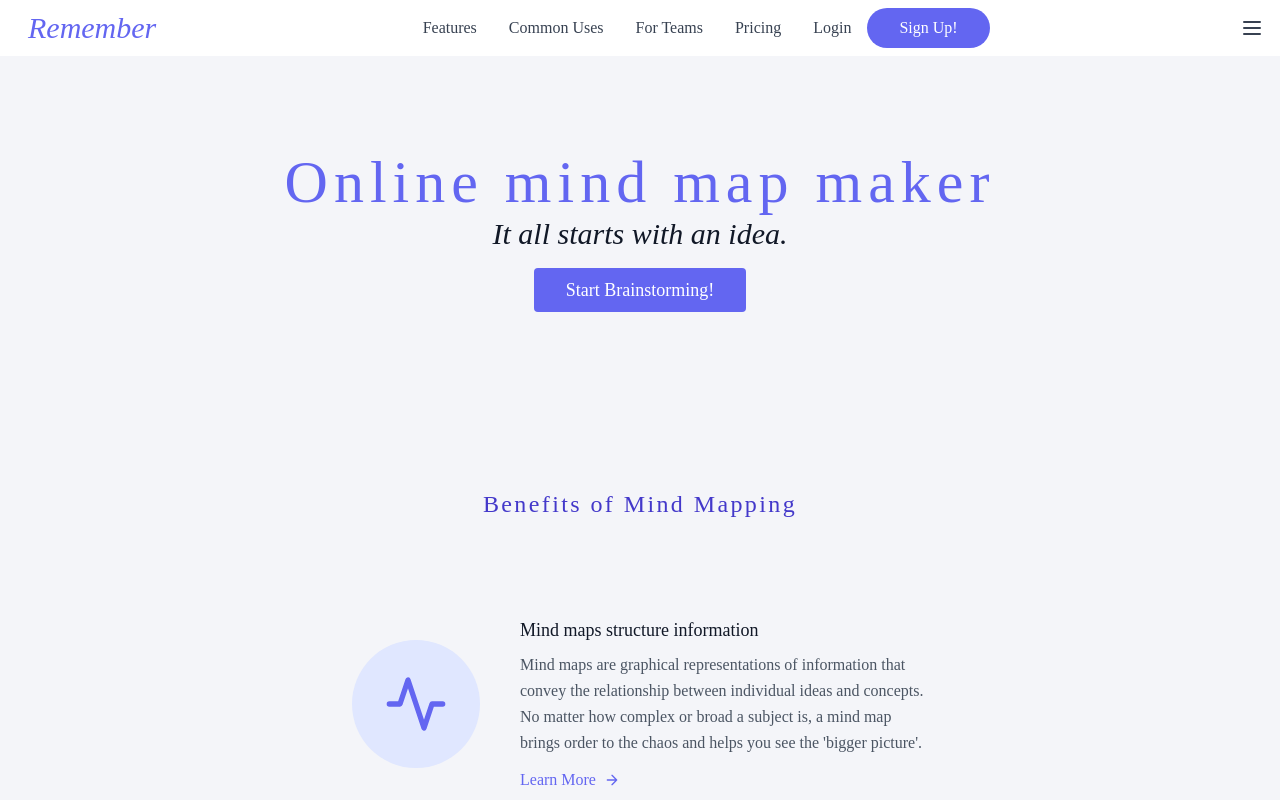
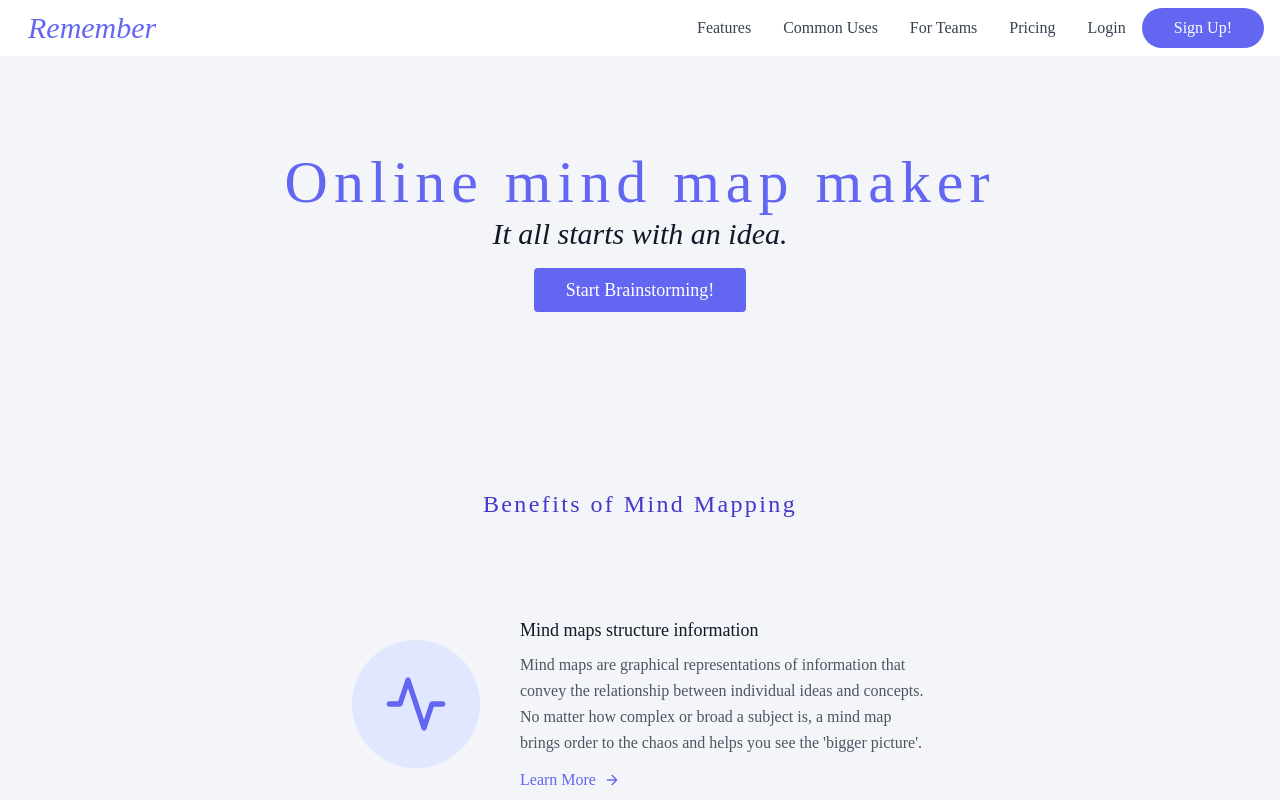
Before and after one commit to dtr-beast/Remember, a React (Create React App) app: page / in a window 1280 px wide. Shown: the top 800 px of the page. Built offline with nearby package versions, Linux system fonts and the light colour scheme; a web font is replaced by a local one.

Commit message:
Minor Changes

```diff
--- a/src/components/HomePage/Navbar.tsx
+++ b/src/components/HomePage/Navbar.tsx
@@ -33,33 +33,35 @@ export function Navbar() {
               md:pt-0"
                 >
                     <li>
-                        <a className="md:p-4 py-2 block hover:text-purple-400" href="#">Features</a>
+                        <a className="md:p-4 py-2 block text-center hover:text-purple-400" href="#">Features</a>
                     </li>
                     <li>
-                        <a className="md:p-4 py-2 block hover:text-purple-400" href="#">Common Uses</a>
+                        <a className="md:p-4 py-2 block text-center hover:text-purple-400" href="#">Common Uses</a>
                     </li>
                     <li>
-                        <a className="md:p-4 py-2 block hover:text-purple-400" href="#">For Teams</a>
+                        <a className="md:p-4 py-2 block text-center hover:text-purple-400" href="#">For Teams</a>
                     </li>
                     <li>
-                        <a className="md:p-4 py-2 block hover:text-purple-400" href="#">Pricing</a>
+                        <a className="md:p-4 py-2 block text-center hover:text-purple-400" href="#">Pricing</a>
                     </li>
                     <li>
                         <Link to="/login" style={{textDecoration: "none"}}>
                             <a
                                 // className="mr-5 hover:text-gray-900"
-                                className="md:p-4 py-2 block hover:text-purple-400"
+                                className="md:p-4 py-2 block text-center hover:text-purple-400"
                             >Login</a>
                         </Link>
                     </li>
                     <li>
+
                         <Link to="/signup" style={{textDecoration: "none"}}>
-                            <button
+                            <a
                                 // className="text-white bg-indigo-500 border-0 py-2 px-8 focus:outline-none hover:bg-indigo-600 rounded text-lg"
-                                className="px-8 mt-2 py-2 block hover:bg-indigo-600 bg-indigo-500 text-white rounded-3xl"
+                                // className="md:p-4 py-2 block text-center hover:text-purple-400"
+                                className="px-8 mt-2 py-2 block text-center hover:bg-indigo-600 bg-indigo-500 text-white rounded-3xl"
                             >Sign
                                 Up!
-                            </button>
+                            </a>
 
                         </Link>
                     </li>
@@ -68,7 +70,7 @@ export function Navbar() {
             <svg
                 xmlns="<http://www.w3.org/2000/svg>"
                 id="menu-button"
-                className="h-6 w-6 cursor-pointer ld:hidden block"
+                className="h-6 w-6 justify-center text-center cursor-pointer lg:hidden block"
                 fill="none"
                 viewBox="0 0 24 24"
                 stroke="currentColor"
@@ -88,44 +90,29 @@ export function Navbar() {
             </svg>
         </nav>
     </header>
-    return <header className="flex justify-between text-gray-600 body-font bg-white w-full fixed z-10">
-        <div className="hidden md:flex md:items-center md:w-auto space-x-7 container mx-auto flex flex-wrap p-5 flex-col md:flex-row items-center ">
-            <Link to="/" className="flex title-font font-medium items-center text-gray-900 mb-4 md:mb-0">
-                <span className="ml-3 text-3xl text-indigo-500 italic">Remember</span>
-            </Link>
-
-            <nav className="md:ml-auto md:mr-auto flex flex-wrap items-center text-base justify-center">
-                <a className="mr-5 hover:text-gray-900">Features</a>
-                <a className="mr-5 hover:text-gray-900">Common Uses</a>
-                <a className="mr-5 hover:text-gray-900">For Teams</a>
-                <a className="mr-5 hover:text-gray-900">Pricing</a>
-            </nav>
-            <Link to="/login" style={{textDecoration: "none"}}>
-                <a className="mr-5 hover:text-gray-900">Login</a>
-            </Link>
-
-            <Link to="/signup" style={{textDecoration: "none"}}>
-                <button
-                    className="text-white bg-indigo-500 border-0 py-2 px-8 focus:outline-none hover:bg-indigo-600 rounded text-lg">Sign
-                    Up!
-                </button>
-
-            </Link>
-        </div>
-            <svg
-                xmlns="<http://www.w3.org/2000/svg>"
-                id="menu-button"
-                className="h-6 w-6 cursor-pointer lg:hidden block"
-                fill="none"
-                viewBox="0 0 24 24"
-                stroke="currentColor"
-            >
-                <path
-                    strokeLinecap="round"
-                    strokeLinejoin="round"
-                    strokeWidth="2"
-                    d="M4 6h16M4 12h16M4 18h16"
-                />
-            </svg>
-    </header>;
+    // return <header className="flex justify-between text-gray-600 body-font bg-white w-full fixed z-10">
+    //     <div className="hidden md:flex md:items-center md:w-auto space-x-7 container mx-auto flex flex-wrap p-5 flex-col md:flex-row items-center ">
+    //         <Link to="/" className="flex title-font font-medium items-center text-gray-900 mb-4 md:mb-0">
+    //             <span className="ml-3 text-3xl text-indigo-500 italic">Remember</span>
+    //         </Link>
+    //
+    //         <nav className="md:ml-auto md:mr-auto flex flex-wrap items-center text-base justify-center">
+    //             <a className="mr-5 hover:text-gray-900">Features</a>
+    //             <a className="mr-5 hover:text-gray-900">Common Uses</a>
+    //             <a className="mr-5 hover:text-gray-900">For Teams</a>
+    //             <a className="mr-5 hover:text-gray-900">Pricing</a>
+    //         </nav>
+    //         <Link to="/login" style={{textDecoration: "none"}}>
+    //             <a className="mr-5 hover:text-gray-900">Login</a>
+    //         </Link>
+    //
+    //         <Link to="/signup" style={{textDecoration: "none"}}>
+    //             <button
+    //                 className="text-white bg-indigo-500 border-0 py-2 px-8 focus:outline-none hover:bg-indigo-600 rounded text-lg">Sign
+    //                 Up!
+    //             </button>
+    //
+    //         </Link>
+    //     </div>
+    // </header>;
 }
```
